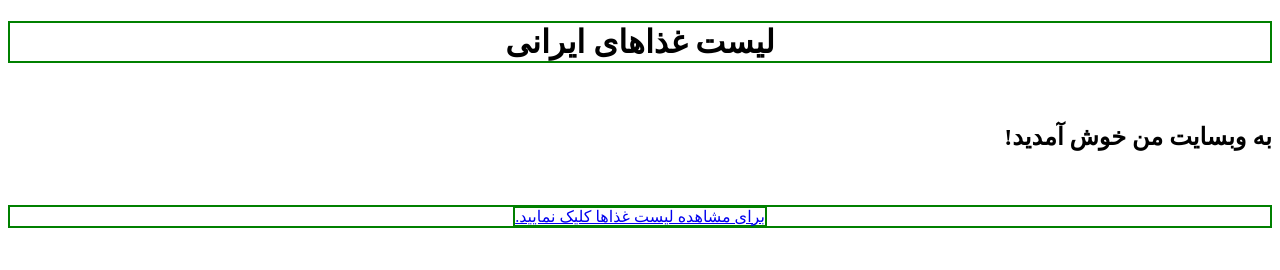
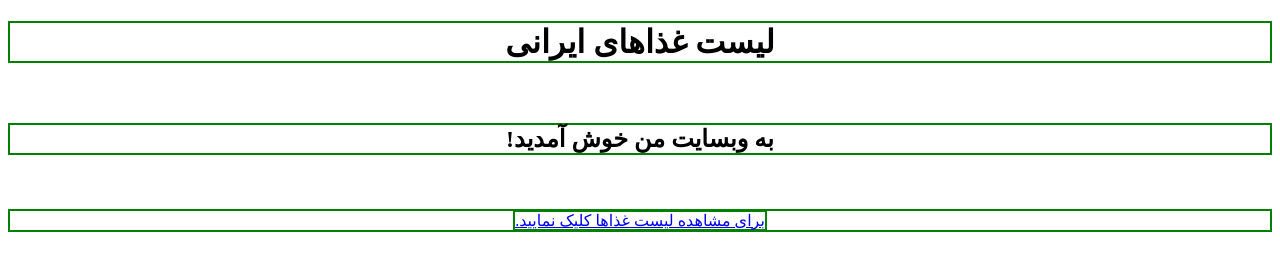
Before and after one commit to sabavm/web, a plain HTML site: page index.html in a window 1280 px wide. Drawn offline with Linux system fonts and the light colour scheme.

Commit message:
Update index.html

```diff
--- a/index.html
+++ b/index.html
@@ -3,7 +3,7 @@
 <head>
 <meta charset="UTF-8">
 <style>
-h1,p,a{
+h1,h2,p,a{
 text-align:center;
 
 border:2px solid green;
```
